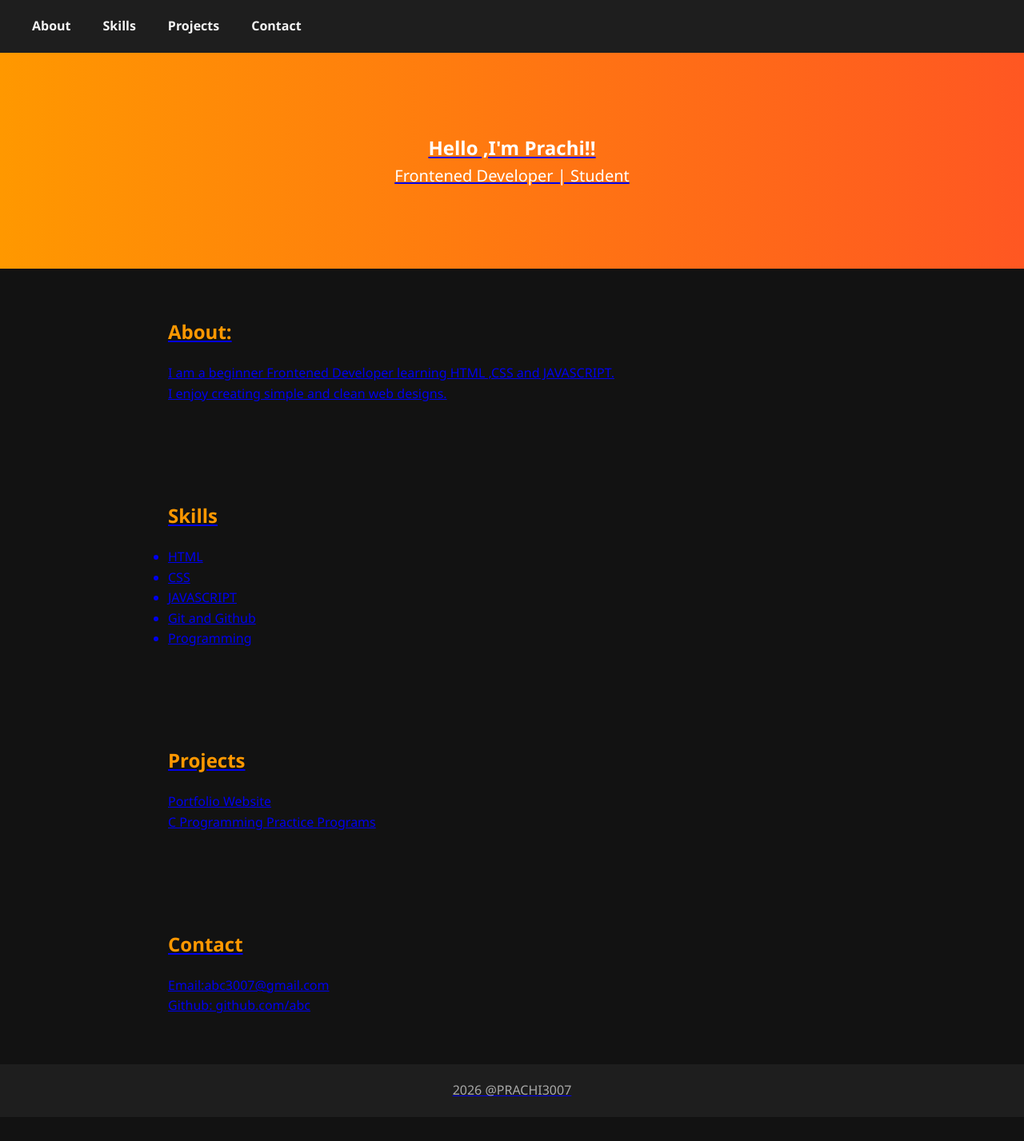
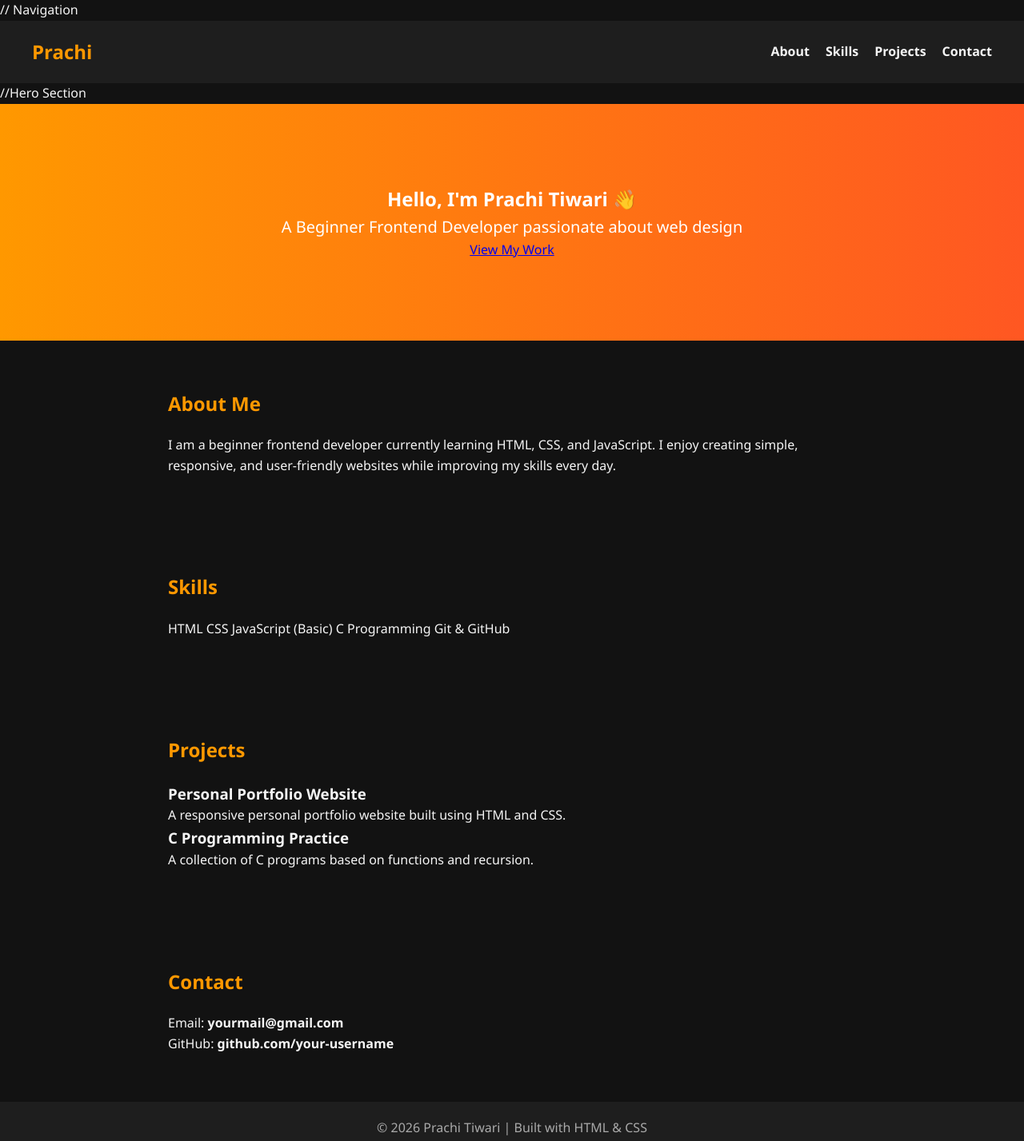
Before and after one commit to tiwariprachi3007/portfolio-, a plain HTML site: page index.html in a window 1280 px wide. Shown: the whole page at 80% size. Before the commit the page ends 1397 px from the top, so only its background shows below. Drawn offline with Linux system fonts and the light colour scheme.

Commit message:
Update portfolio details and improve structure

```diff
--- a/index.html
+++ b/index.html
@@ -3,65 +3,83 @@
 <head>
     <meta charset="UTF-8">
     <meta name="viewport" content="width=device-width, initial-scale=1.0">
-    <title>| Portfolio |</title>
+    <title>Prachi Tiwari | Frontend Developer</title>
     <link rel="stylesheet" href="style.css">
 </head>
 <body>
 
+    // Navigation
     <header>
-        <nav>
-        <ul>
-            <li><a href ="#about">About</li>
-            <li><a href="#skills">Skills</li>
-            <li><a href="#projects">Projects</li>
-            <li><a href="#contact">Contact</li>
-        </ul>
+        <nav class="navbar">
+            <h1 class="logo">Prachi</h1>
+            <ul class="nav-links">
+                <li><a href="#about">About</a></li>
+                <li><a href="#skills">Skills</a></li>
+                <li><a href="#projects">Projects</a></li>
+                <li><a href="#contact">Contact</a></li>
+            </ul>
         </nav>
-<div class="hero">
-            <h2>Hello ,I'm Prachi!!</h2>
-    <p>Frontened Developer | Student </p>
-</div>
+
+        //Hero Section
+        <div class="hero">
+            <h2>Hello, I'm <span>Prachi Tiwari</span> 👋</h2>
+            <p>A Beginner Frontend Developer passionate about web design</p>
+            <a href="#projects" class="btn">View My Work</a>
+        </div>
     </header>
 
-    <section id ="about">
-
-        <h2> About:</h2>
+    <!-- About -->
+    <section id="about" class="section">
+        <h2>About Me</h2>
         <p>
-            I am a beginner Frontened Developer learning HTML ,CSS and JAVASCRIPT.<br>
-            I enjoy creating simple and clean web designs.
+            I am a beginner frontend developer currently learning HTML, CSS, and JavaScript.
+            I enjoy creating simple, responsive, and user-friendly websites while improving my skills every day.
         </p>
     </section>
 
-    <section id = "skills">
-        <h2> Skills</h2>
-        <ul>
-            <li>HTML</li>
-            <li>CSS</li>
-            <li>JAVASCRIPT</li>
-            <li>Git and Github</li>
-            <li>Programming </li>
-        </ul>
+    <!-- Skills -->
+    <section id="skills" class="section light-bg">
+        <h2>Skills</h2>
+        <div class="skills-container">
+            <span>HTML</span>
+            <span>CSS</span>
+            <span>JavaScript (Basic)</span>
+            <span>C Programming</span>
+            <span>Git & GitHub</span>
+        </div>
     </section>
 
-    <section id ="Projects">
+    <!-- Projects -->
+    <section id="projects" class="section">
         <h2>Projects</h2>
-        <p> Portfolio Website</p>
-        <p> C Programming Practice Programs</p>
+
+        <div class="projects-container">
+            <div class="project-card">
+                <h3>Personal Portfolio Website</h3>
+                <p>
+                    A responsive personal portfolio website built using HTML and CSS.
+                </p>
+            </div>
+
+            <div class="project-card">
+                <h3>C Programming Practice</h3>
+                <p>
+                    A collection of C programs based on functions and recursion.
+                </p>
+            </div>
+        </div>
     </section>
 
-    <section id ="Contact">
-        <h2> Contact</h2>
-        <p>
-            Email:abc3007@gmail.com
-        </p>
-        <p>
-            Github: github.com/abc
-        </p>
-
+    <!-- Contact -->
+    <section id="contact" class="section light-bg">
+        <h2>Contact</h2>
+        <p>Email: <strong>yourmail@gmail.com</strong></p>
+        <p>GitHub: <strong>github.com/your-username</strong></p>
     </section>
 
+    <!-- Footer -->
     <footer>
-        <p> 2026 @PRACHI3007</p>
+        <p>© 2026 Prachi Tiwari | Built with HTML & CSS</p>
     </footer>
 
 </body>
```
